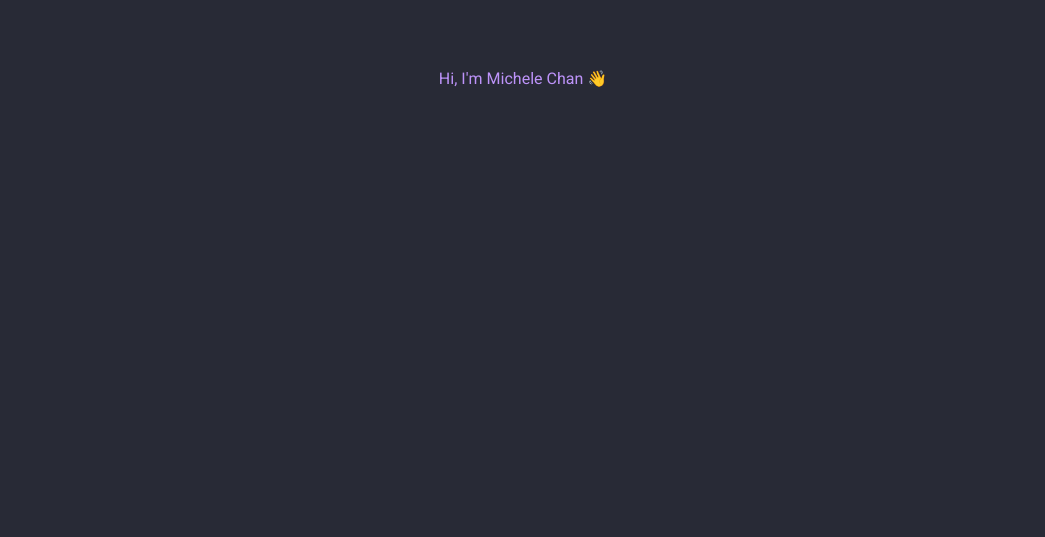
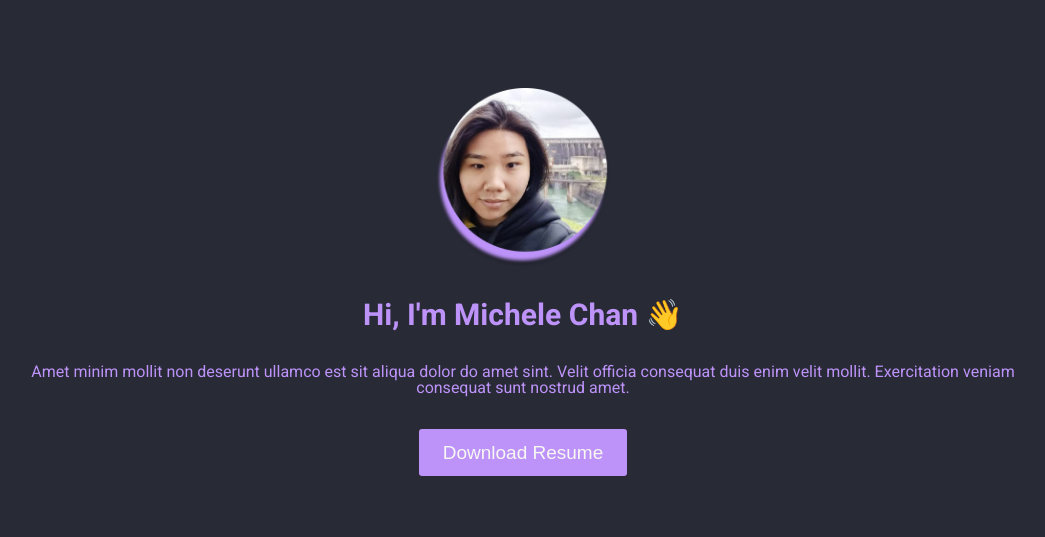
Before and after one commit to michelewtc/portfolio-page, a plain HTML site: page index.html in a window 1280 px wide. Shown: the whole page, without its empty margins (117-1162 px from the left). Drawn offline with Linux system fonts and the light colour scheme.

Commit message:
feat: portfolio intro

```diff
--- a/index.html
+++ b/index.html
@@ -12,9 +12,22 @@
       <img src="assets/icons/menu.svg" alt="Menu" />
     </div>
 
-    <br />
-    <center>
-      <h1>Hi, I'm Michele Chan 👋</h1>
-    </center>
+    <div class="profile">
+      <img
+        class="profile__img"
+        src="assets/images/my-profile.png"
+        alt="Michele Chan"
+      />
+
+      <h1 class="profile__text-h1">Hi, I'm Michele Chan 👋</h1>
+
+      <h2 class="profile__text-h2">
+        Amet minim mollit non deserunt ullamco est sit aliqua dolor do amet
+        sint. Velit officia consequat duis enim velit mollit. Exercitation
+        veniam consequat sunt nostrud amet.
+      </h2>
+
+      <button class="profile__button">Download Resume</button>
+    </div>
   </body>
 </html>
--- /dev/null
+++ b/styles/components/profile.css
@@ -0,0 +1,47 @@
+.profile {
+  display: flex;
+  flex-direction: column;
+  align-items: center;
+
+  width: 80%;
+  margin: 0 auto;
+}
+
+.profile__img {
+  width: 175px;
+  height: 180px;
+
+  margin-top: 33px;
+  margin-bottom: 33px;
+}
+
+.profile__text-h1 {
+  font-weight: 700;
+  font-size: 30px;
+
+  margin-bottom: 33px;
+}
+
+.profile__text-h2 {
+  font-weight: 400;
+  font-size: 16px;
+
+  text-align: center;
+
+  margin-bottom: 33px;
+}
+
+.profile__button {
+  width: 208px;
+  height: 47px;
+
+  border: none;
+  border-radius: 3px;
+  background-color: var(--purple);
+
+  font-size: 19px;
+  font-weight: 500;
+  color: var(--foreground-color);
+
+  margin-bottom: 58px;
+}
--- a/styles/pages/index.css
+++ b/styles/pages/index.css
@@ -1,2 +1,3 @@
 @import "../utils/index.css";
 @import "../components/header.css";
+@import "../components/profile.css";
```
Also changed, not shown: assets/images/my-profile.png (added).
